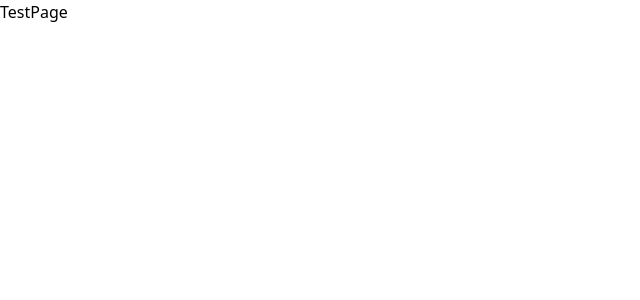
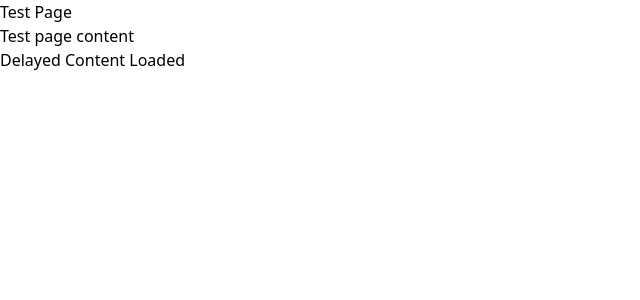
Before and after one commit to Yazi27/next-sail, a Next.js app: page /test in a window 1280 px wide. Shown: the top 300 px of the page, without its empty margins (0-640 px from the left). Built offline with nearby package versions, Linux system fonts and the light colour scheme.

Commit message:
Changed names, + skeleton and suspense test

```diff
--- a/src/app/layout.tsx
+++ b/src/app/layout.tsx
@@ -1,8 +1,10 @@
 // app/layout.tsx
 import "./globals.css";
 import React from "react";
-import Sailor from "@/components/Sailor";
+
 import CrowsNest from "@/components/crows-nest";
+import Skeleton from "@/components/skeleton";
+import Sailor from "@/components/sailor";
 
 export default function RootLayout({
   children,
@@ -13,9 +15,7 @@ export default function RootLayout({
     <html lang="en">
       <body className="h-screen">
         <CrowsNest />
-        <Sailor fallback={<div>Immediate Client Skeleton...</div>}>
-          {children}
-        </Sailor>
+        <Sailor fallback={<Skeleton />}>{children}</Sailor>
       </body>
     </html>
   );
--- a/src/app/page.tsx
+++ b/src/app/page.tsx
@@ -1,13 +1,13 @@
 // app/page.tsx (example)
 "use client";
+import Captain from "@/components/captain";
 import React from "react";
-import Captain from "../components/Captain";
 
 export default function HomePage() {
   return (
-    <div>
+    <div className="flex flex-col items-center justify-center h-full">
       <h1>Home Page</h1>
-      <Captain href="/test">Go to Test</Captain>
+      <Captain href="/test">Client Fallback</Captain>
     </div>
   );
 }
--- a/src/app/test/page.tsx
+++ b/src/app/test/page.tsx
@@ -1,7 +1,19 @@
-import React from "react";
+import React, { Suspense } from "react";
+
+async function BlockedContent() {
+  // Simulate a blocking delay (e.g., data fetching)
+  await new Promise((resolve) => setTimeout(resolve, 3000));
+  return <div>Delayed Content Loaded</div>;
+}
 
 export default async function TestPage() {
-  await new Promise((resolve) => setTimeout(resolve, 3000));
-  console.log("Rendered");
-  return <div>TestPage</div>;
+  return (
+    <div>
+      <h1>Test Page</h1>
+      <p>Test page content</p>
+      <Suspense fallback={<div>Loading delayed content...</div>}>
+        <BlockedContent />
+      </Suspense>
+    </div>
+  );
 }
--- a/src/components/Sailor.tsx
+++ b/src/components/Sailor.tsx
@@ -19,13 +19,13 @@ function StableRenderer({
   children: React.ReactNode;
 }) {
   return (
-    <div>
+    <>
       {isSailing ? (
-        <div key="fallback">{fallback}</div>
+        <React.Fragment key="fallback">{fallback}</React.Fragment>
       ) : (
-        <div key="children">{children}</div>
+        <React.Fragment key="children">{children}</React.Fragment>
       )}
-    </div>
+    </>
   );
 }
 
--- /dev/null
+++ b/src/components/skeleton.tsx
@@ -0,0 +1,11 @@
+import React from "react";
+
+export default function Skeleton() {
+  return (
+    <section className="flex flex-col space-y-2 h-full items-center justify-center">
+      <div className="h-4 w-16 bg-zinc-300 rounded-md animate-pulse" />
+      <div className="h-4 w-32 bg-zinc-300 rounded-md animate-pulse" />
+      <div className="h-4 w-24 bg-zinc-300 rounded-md animate-pulse" />
+    </section>
+  );
+}
```
